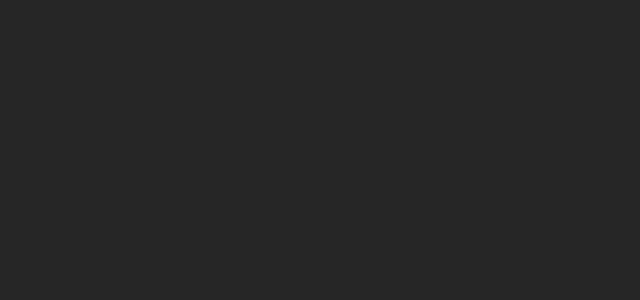
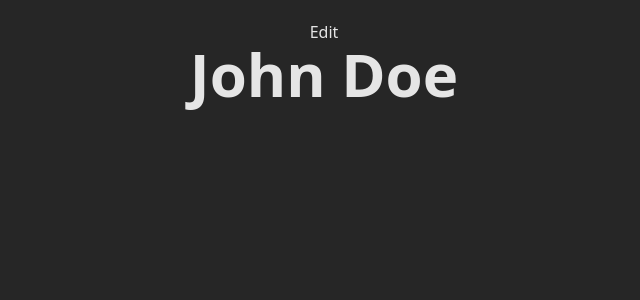
Before and after one commit to ofgaard/cv-app, a React (Vite) app: page / in a window 1280 px wide. Shown: the top 300 px of the page, without its empty margins (316-956 px from the left). Built offline with nearby package versions, Linux system fonts and the light colour scheme.

Commit message:
Set up submit and edit name function

```diff
--- a/src/App.jsx
+++ b/src/App.jsx
@@ -1,17 +1,26 @@
 import { useState } from "react";
+import Personal from "./Personal";
 
 function App() {
   const [darkMode, setDarkMode] = useState(true);
   return (
     <>
-      <div className={`${darkMode ? "bg-neutral-800" : "bg-neutral-200"}`}>
+      <div
+        className={`${
+          darkMode
+            ? "bg-neutral-800 text-neutral-200"
+            : "bg-neutral-200 text-slate-800"
+        }`}
+      >
         <div
           className={`${
             darkMode ? "bg-neutral-800" : "bg-neutral-200"
-          } h-screen flex flex-col overflow-auto print:text-black min-w-96 max-w-3xl mx-auto`}
+          } h-screen flex flex-col overflow-auto print:text-black min-w-96 max-w-3xl mx-auto p-5`}
         >
           {/* Contact header */}
-          <div></div>
+          <div>
+            <Personal></Personal>
+          </div>
           {/* Experience section */}
           <div></div>
           {/* Education section */}
--- /dev/null
+++ b/src/Personal.jsx
@@ -0,0 +1,55 @@
+import { useState } from "react";
+
+export default function Personal() {
+  const [editMode, setEditMode] = useState(false);
+  const toggleEditMode = () => {
+    setEditMode((prev) => !prev);
+  };
+
+  const [contacts, setContacts] = useState({
+    Name: "John Doe",
+    Phone: "123 456 78",
+    Email: "Johndoe@gmail.com",
+    Location: "Copenhagen",
+  });
+
+  const handleInput = (e) => {
+    const { name, value } = e.target;
+    setContacts((prev) => ({ ...prev, [name]: value }));
+  };
+  return (
+    <>
+      <div className="flex flex-col items-center">
+        {/* Name and edit button */}
+        <div className="flex flex-col">
+          <button className="" onClick={toggleEditMode}>
+            Edit
+          </button>
+          <h1 className="text-5xl sm:text-6xl font-semibold">
+            {!editMode ? (
+              contacts.Name
+            ) : (
+              <input
+                className="bg-transparent border max-w-96 text-center"
+                type="text"
+                name="Name"
+                value={contacts.Name}
+                placeholder={contacts.Name}
+                onChange={handleInput}
+              />
+            )}
+          </h1>
+        </div>
+        {/* Contact info */}
+        <div>
+          {/* Phone */}
+          <div></div>
+          {/* Email */}
+          <div></div>
+          {/* Location */}
+          <div></div>
+        </div>
+      </div>
+    </>
+  );
+}
--- a/src/index.css
+++ b/src/index.css
@@ -8,35 +8,3 @@
   -webkit-font-smoothing: antialiased;
   -moz-osx-font-smoothing: grayscale;
 }
-
-button {
-  border-radius: 8px;
-  border: 1px solid transparent;
-  padding: 0.6em 1.2em;
-  font-size: 1em;
-  font-weight: 500;
-  font-family: inherit;
-  background-color: #1a1a1a;
-  cursor: pointer;
-  transition: border-color 0.25s;
-}
-button:hover {
-  border-color: #646cff;
-}
-button:focus,
-button:focus-visible {
-  outline: 4px auto -webkit-focus-ring-color;
-}
-
-@media (prefers-color-scheme: light) {
-  :root {
-    color: #213547;
-    background-color: #ffffff;
-  }
-  a:hover {
-    color: #747bff;
-  }
-  button {
-    background-color: #f9f9f9;
-  }
-}
```
